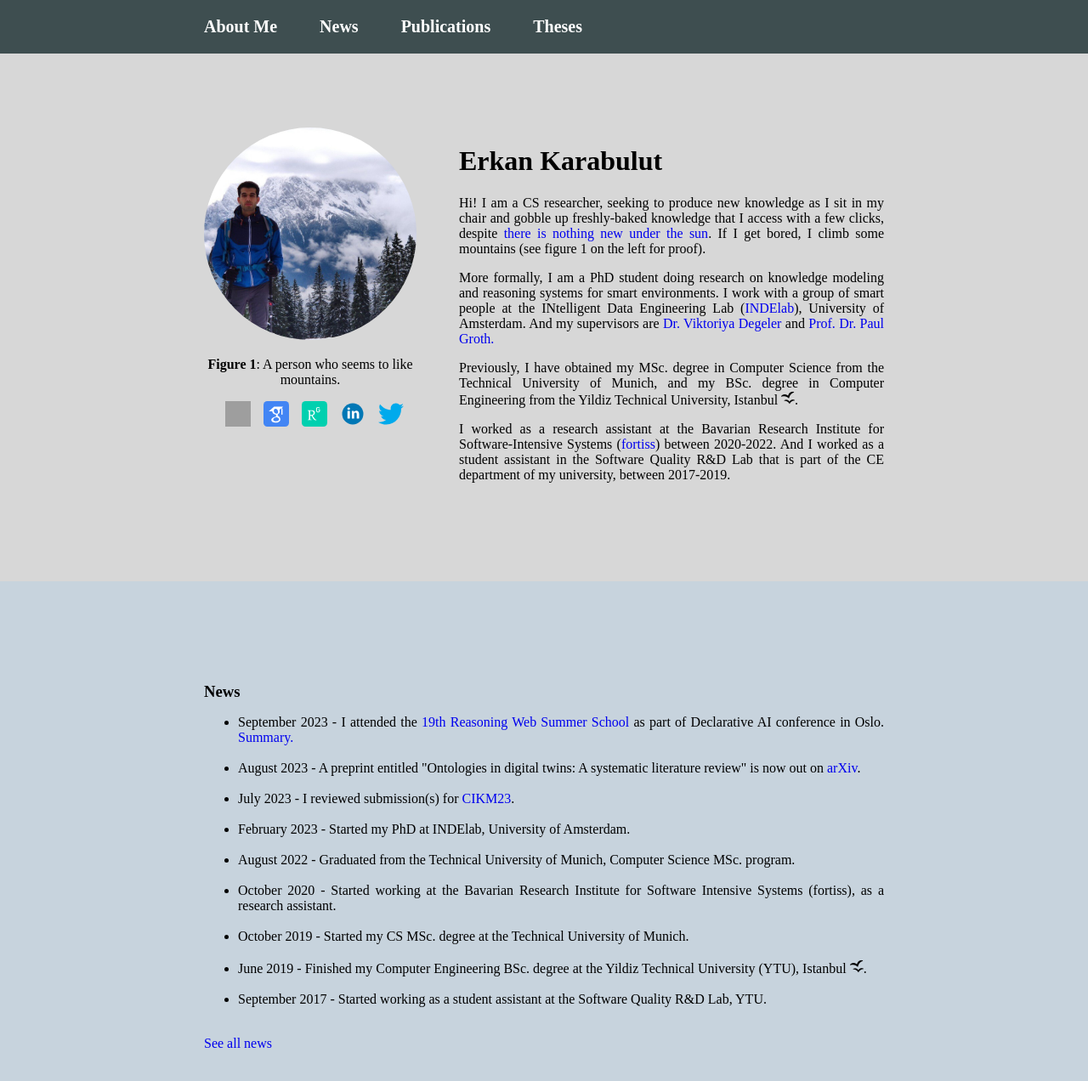
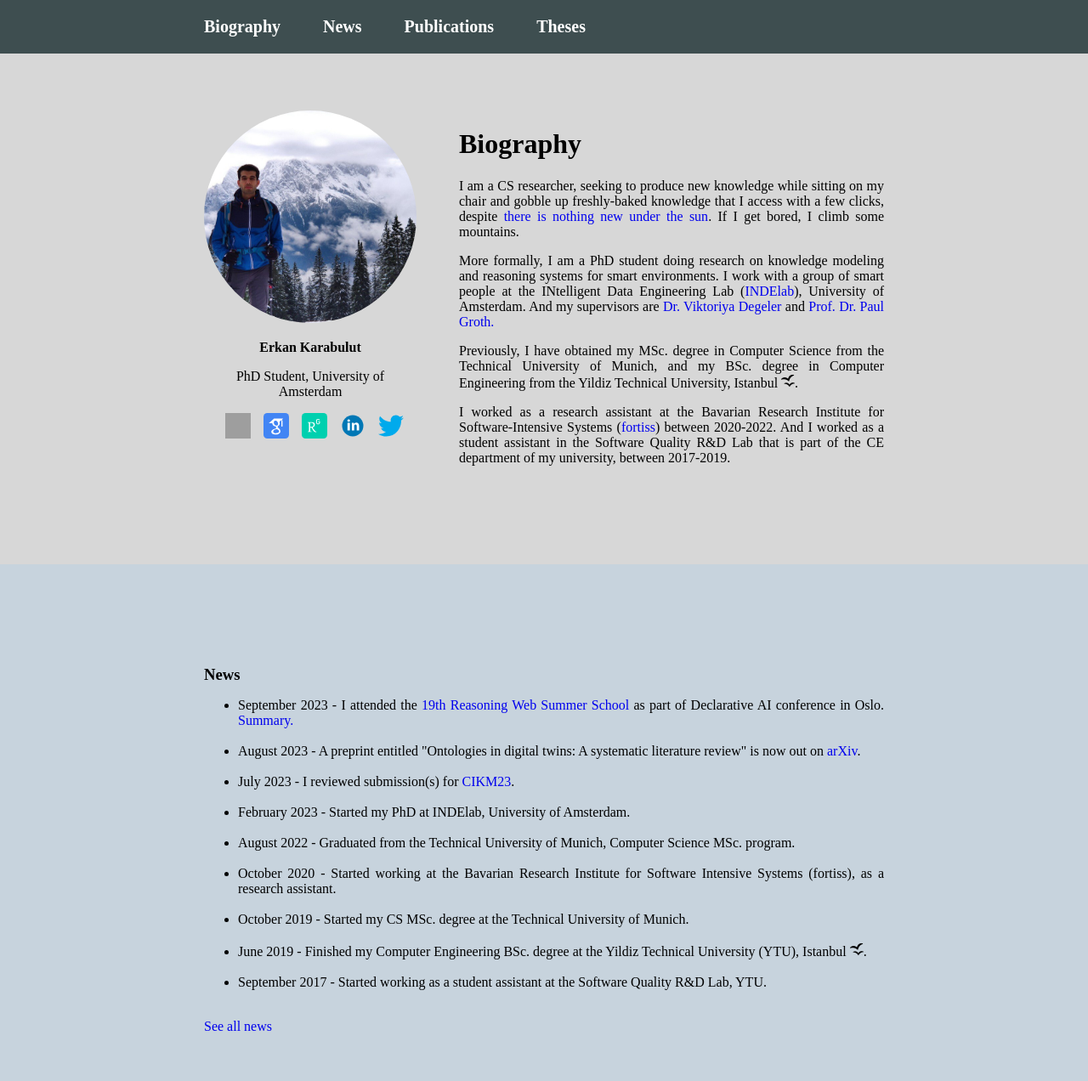
Before and after one commit to erkankarabulut/erkankarabulut.github.io, a Jekyll site: the page built from index.html, in a window 1280 px wide and 1400 px high. Shown: the top 1272 px of the window at 85% size. Built offline with Jekyll 4.4.1, drawn with Linux system fonts in a browser that asks for light colours; grey boxes are pictures that could not be loaded.

Commit message:
make things little more boring

```diff
--- a/_data/navigation.yml
+++ b/_data/navigation.yml
@@ -1,5 +1,5 @@
-- name: About Me
-  link: /#about-me
+- name: Biography
+  link: /#biography
   id: about
 - name: News
   link: /#news
--- a/_sass/main.scss
+++ b/_sass/main.scss
@@ -46,6 +46,16 @@ nav {
   text-decoration: none;
 }
 
+.nav-name {
+  text-align: left;
+  font-size: 20px;
+  margin-right: 100px;
+  padding-top: 20px;
+  padding-bottom: 20px;
+  color: white;
+  text-decoration: none;
+}
+
 .nav-item-mobile {
   text-align: left;
   font-size: 16px;
@@ -85,7 +95,7 @@ a {
   display: flex;
   flex-direction: row;
   width: 800px;
-  margin-top: 50px;
+  margin-top: 30px;
   padding-inline: 20px;
   padding-top: 100px;
   padding-bottom: 100px;
--- a/index.html
+++ b/index.html
@@ -14,7 +14,7 @@ layout: default
 
     window.onload = function () {
         if (screen.width < 800 || isMobileDevice()) {
-            document.getElementById("about-me").className += "-mobile";
+            document.getElementById("biography").className += "-mobile";
             document.getElementById("introduction-text").className += "-mobile";
             document.getElementById("publications").className += "-mobile";
             document.getElementById("theses").className += "-mobile";
@@ -31,10 +31,11 @@ layout: default
 
 <div class="most-outer-container">
     <div class="two-column-outer-container">
-        <div class="two-column-inner" id="about-me">
+        <div class="two-column-inner" id="biography">
             <div>
                 <img src="/assets/images/me.jpg" alt="Erkan Karabulut" class="picture">
-                <p class="figure-description"><b>Figure 1</b>: A person who seems to like mountains.</p>
+                <p class="figure-description"><strong>Erkan Karabulut</strong></p>
+                <p class="figure-description">PhD Student, University of Amsterdam</p>
                 <div class="social-icon-list">
                     <a target="_blank" href="mailto:e.karabulut@uva.nl">
                         <img src="/assets/images/outlook.png" alt="Google Scholar" class="social-icon">
@@ -54,13 +55,12 @@ layout: default
                 </div>
             </div>
             <div class="introduction-text" id="introduction-text">
-                <h1 class="name">Erkan Karabulut</h1>
+                <h1 class="name">Biography</h1>
                 <p class="justified-text">
-                    Hi! I am a CS researcher, seeking to produce new knowledge as I sit in my chair and gobble
+                    I am a CS researcher, seeking to produce new knowledge while sitting on my chair and gobble
                     up freshly-baked knowledge that I access with a few clicks,
                     despite <a target="_blank" href="https://www.dictionary.com/browse/nothing-new-under-the-sun">
-                    there is nothing new under the sun</a>. If I get bored, I climb some mountains (see figure
-                    1 on the left for proof).
+                    there is nothing new under the sun</a>. If I get bored, I climb some mountains.
                 </p>
                 <p class="justified-text">
                     More formally, I am a PhD student doing research on knowledge modeling and reasoning
--- a/pages/publications.html
+++ b/pages/publications.html
@@ -15,7 +15,7 @@ permalink: /publications/
 
     window.onload = function () {
         if (screen.width < 800 || isMobileDevice()) {
-            document.getElementById("about-me").className += "-mobile";
+            document.getElementById("biography").className += "-mobile";
             document.getElementById("introduction-text").className += "-mobile";
             document.getElementById("publications").className += "-mobile";
             document.getElementById("theses").className += "-mobile";
```
